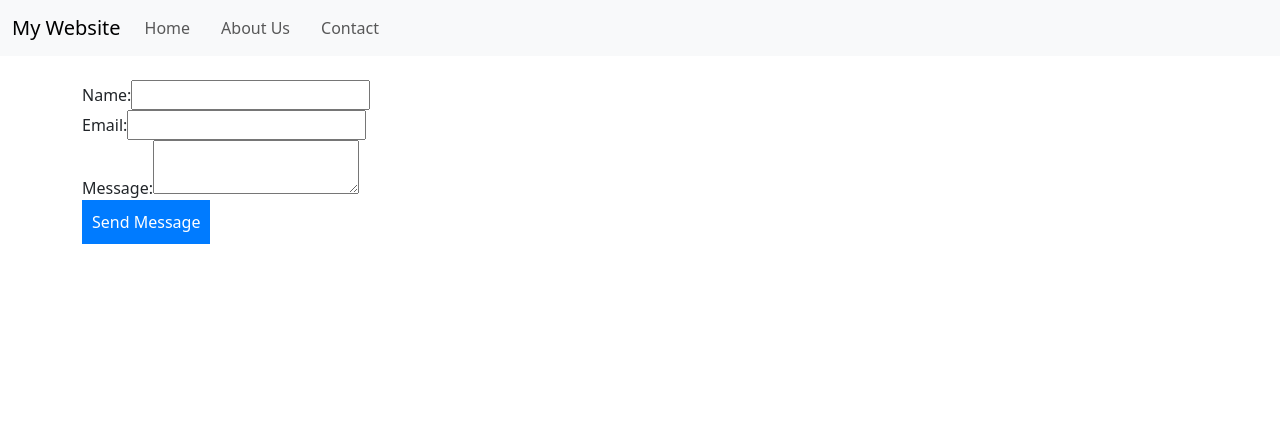
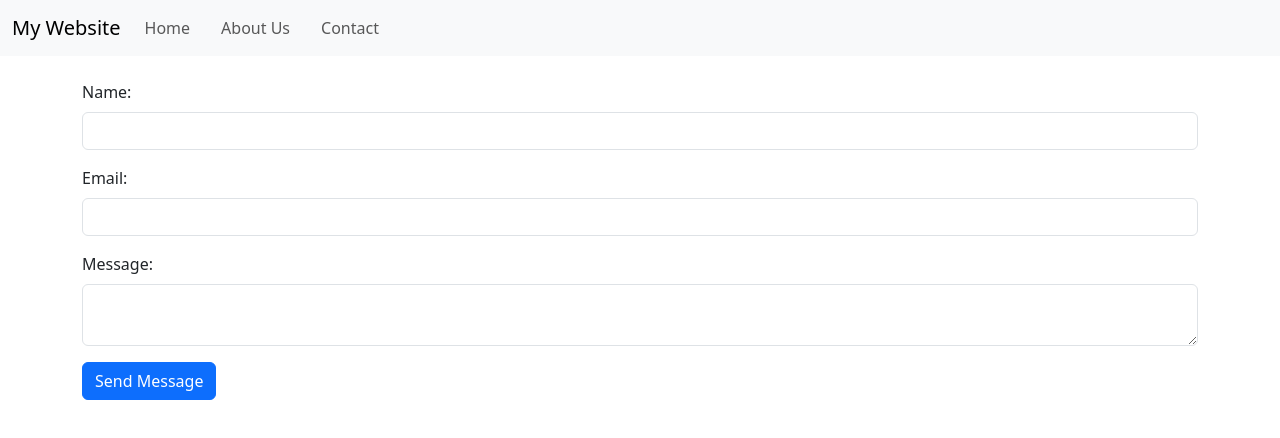
Before and after one commit to IAMMICHAELNBD/unitedglobalthreads, a React (Create React App) app in the folder react-unitedglobalthreads/: page /contact in a window 1280 px wide. Shown: the top 438 px of the page. Built offline with nearby package versions, Linux system fonts and the light colour scheme.

Commit message:
Updated Styling for Contact, About, and Home

```diff
--- a/react-unitedglobalthreads/src/components/Contact.js
+++ b/react-unitedglobalthreads/src/components/Contact.js
@@ -1,7 +1,6 @@
 import React, { useState } from 'react';
 import emailjs from 'emailjs-com';
 
-// Initialize EmailJS with your public API key
 emailjs.init('CfweQfskbtOoBc_bh');
 
 const Contact = () => {
@@ -21,48 +20,49 @@ const Contact = () => {
 
     emailjs.send('service_z7hbtyu', 'template_tv2wedo', formData)
       .then((response) => {
-        console.log('Message sent:', response.status, response.text);
         alert('Message sent successfully!');
         setFormData({ name: '', email: '', message: '' });
       })
       .catch((err) => {
-        console.error('Failed to send message:', err);
         alert('Failed to send message. Please try again later.');
       });
   };
 
   return (
     <form onSubmit={handleSubmit}>
-      <div>
-        <label>Name:</label>
+      <div className="mb-3">
+        <label className="form-label">Name:</label>
         <input
           type="text"
+          className="form-control"
           name="name"
           value={formData.name}
           onChange={handleChange}
           required
         />
       </div>
-      <div>
-        <label>Email:</label>
+      <div className="mb-3">
+        <label className="form-label">Email:</label>
         <input
           type="email"
+          className="form-control"
           name="email"
           value={formData.email}
           onChange={handleChange}
           required
         />
       </div>
-      <div>
-        <label>Message:</label>
+      <div className="mb-3">
+        <label className="form-label">Message:</label>
         <textarea
+          className="form-control"
           name="message"
           value={formData.message}
           onChange={handleChange}
           required
         />
       </div>
-      <button type="submit">Send Message</button>
+      <button type="submit" className="btn btn-primary">Send Message</button>
     </form>
   );
 };
--- a/react-unitedglobalthreads/src/components/Home.js
+++ b/react-unitedglobalthreads/src/components/Home.js
@@ -2,11 +2,12 @@ import React from 'react';
 
 const Home = () => {
   return (
-    <div>
-      <h1>Welcome to Our Website</h1>
-      <p>This is the main page.</p>
-      <p>Here you can find various resources and information.</p>
-      <button onClick={() => alert("Welcome to our website!")}>Click me!</button>
+    <div className="text-center">
+      <h1 className="display-4">Welcome to Our Website</h1>
+      <p className="lead">Explore the resources and information we provide.</p>
+      <button className="btn btn-primary btn-lg" onClick={() => alert("Welcome to our website!")}>
+        Get Started
+      </button>
     </div>
   );
 };
```
